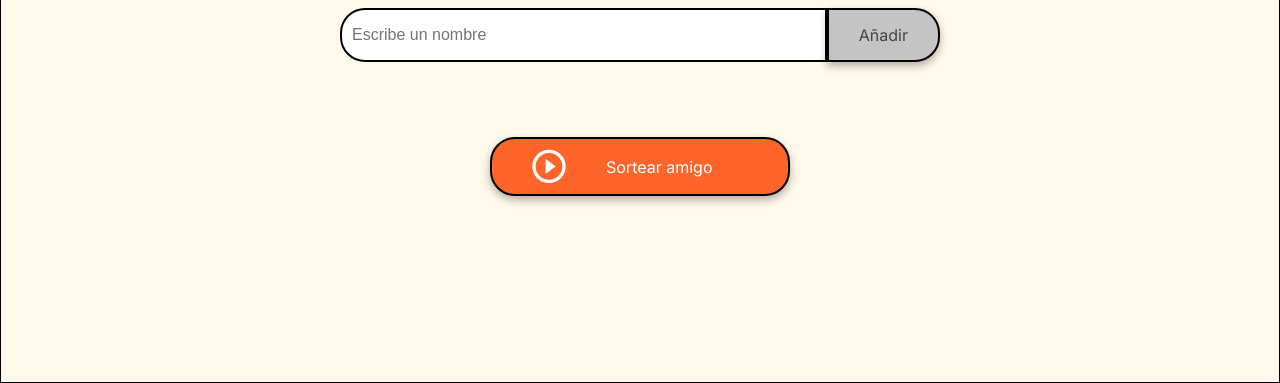
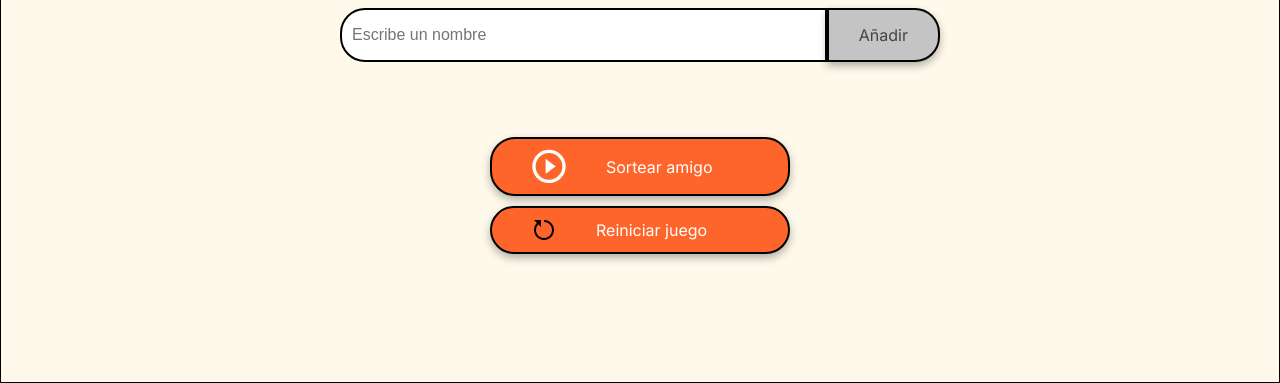
Before and after one commit to jonathanG29/secret_friends, a plain HTML site: page index.html in a window 1280 px wide. Shown: the part 417-800 px from the top of the page. Drawn offline with Linux system fonts and the light colour scheme.

Commit message:
✨ FEAT: se agrega func amigo alazar y func reiniciar

```diff
--- a/app.js
+++ b/app.js
@@ -26,8 +26,8 @@ function agregarAmigo() {
 
     friends.push(amigoAñadido)
     console.log(friends)
-    limpiarCaja()
-    mostrarAmigos()
+    limpiarCaja();
+    mostrarAmigos();
 }
 
 // funcion para limpiar la caja de texto
@@ -39,7 +39,6 @@ function limpiarCaja(){
 // Función para mostrar la lista de amigos en el DOM
 function mostrarAmigos() {
     let lista = document.querySelector('#listaAmigos');
-    console.log(lista)
     lista.innerHTML = ''; // Limpiar la lista existente
 
     for (let amigo of friends) {
@@ -48,3 +47,29 @@ function mostrarAmigos() {
         lista.appendChild(li);
     }
 }
+
+// funcion para seleciionar un amigo aleatorio
+
+function sortearAmigo() {
+
+    if (friends.length === 0) {
+        alert('Debes agregar amigos para poder seleccionar uno')
+        return
+    }
+
+
+
+    let amigoAleatorio = friends[Math.floor(Math.random() * friends.length)]
+    let resultado = document.querySelector('#resultado')
+    resultado.textContent = `El amigo seleccionado es: ${amigoAleatorio}`
+}
+
+document.querySelector('button-draw').addEventListener('click', seleccionarAmigo);
+
+// funcion para reiniciar el juego
+
+function reiniciarJuego(){
+    friends = []
+    mostrarAmigos()
+    document.querySelector('#resultado').textContent = ''
+}
--- a/index.html
+++ b/index.html
@@ -32,6 +32,10 @@
                     <img src="assets/play_circle_outline.png" alt="Ícono para sortear">
                     Sortear amigo
                 </button>
+                <button class="button-reset" onclick="reiniciarJuego()" aria-label="Reiniciar juego">
+                    <img src="assets/restart.png" alt="Ícono para reiniciar">
+                    Reiniciar juego
+                </button>
             </div>
         </section>
     </main>
--- a/style.css
+++ b/style.css
@@ -160,3 +160,22 @@ ul {
 .button-draw:hover {
     background-color: var(--color-button-hover);
 }
+
+.button-reset {
+    display: flex;
+    align-items: center;
+    width: 100%;
+    padding: 10px 40px;
+    color: var(--color-white);
+    background-color: var(--color-button);
+    font-size: 16px;
+    margin-top: 10px; /* Añadir un margen superior para separar los botones */
+}
+
+.button-reset img {
+    margin-right: 40px;
+}
+
+.button-reset:hover {
+    background-color: var(--color-button-hover);
+}
```
Also changed, not shown: assets/restart.png (added).
